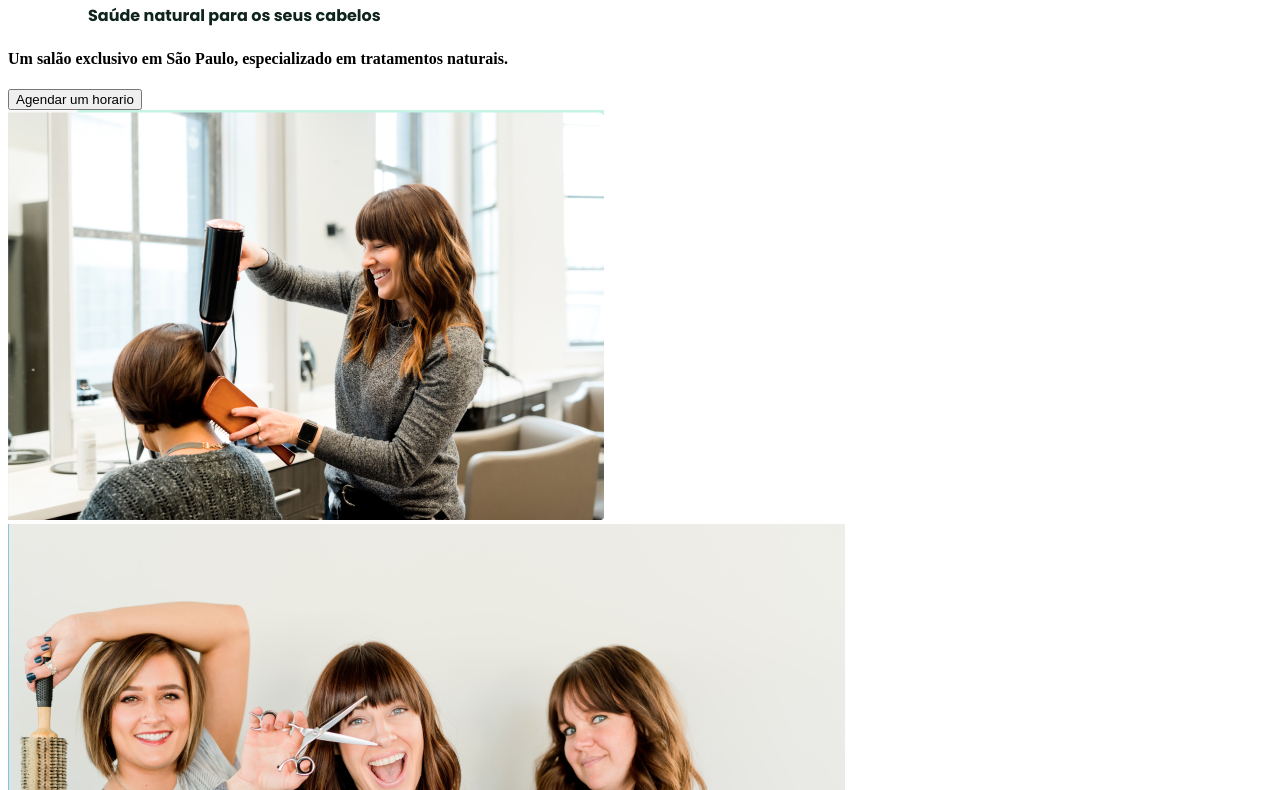
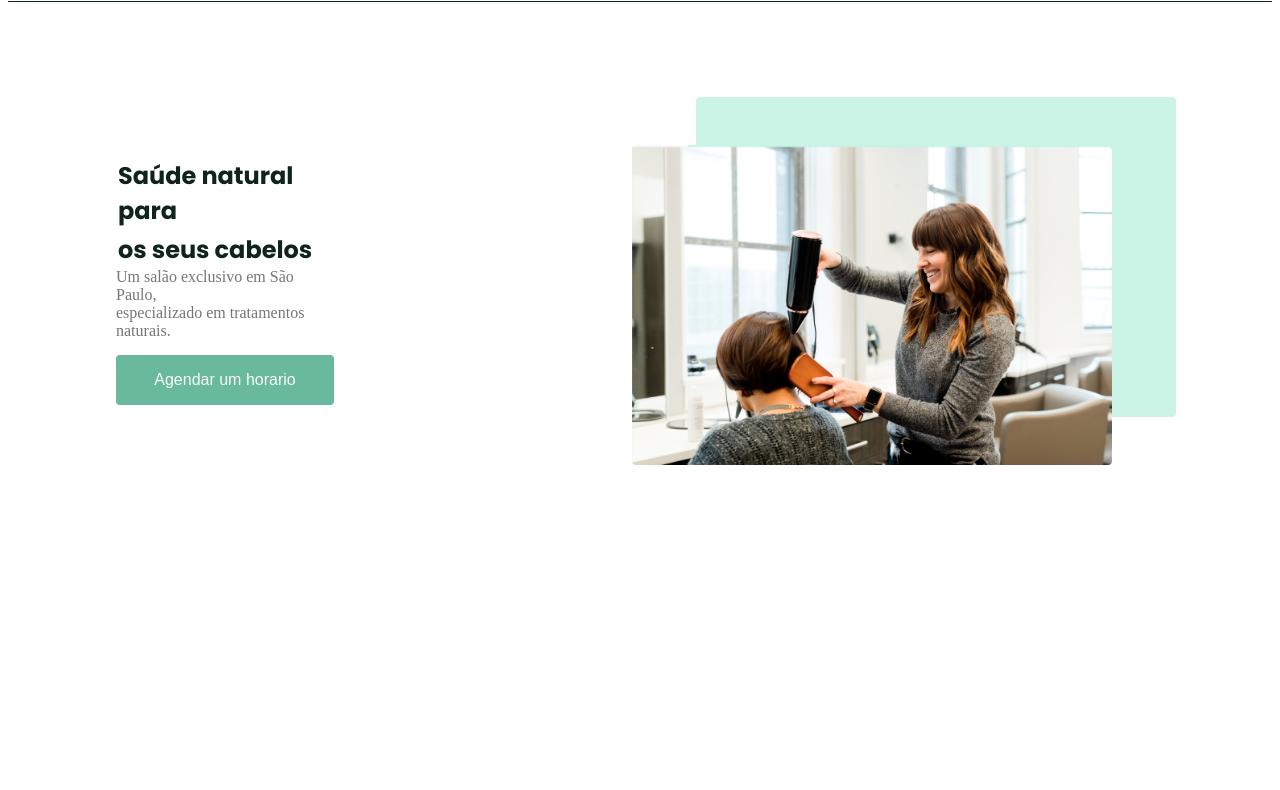
Before and after one commit to LarinhaPrates/3-ano_exercicio03, a website: page src/index.html in a window 1280 px wide. Shown: the part 73-863 px from the top of the page. After the commit the page ends 800 px from the top, so only its background shows below. Drawn offline with Linux system fonts and the light colour scheme.

Commit message:
modificações novas 26/03

```diff
--- a/src/index.html
+++ b/src/index.html
@@ -39,38 +39,26 @@
         </header>
         <div class="linha"></div>
         <main>
-            <div class="col">
-                <h2>Saúde natural para os seus cabelos</h2>
-                <h4>Um salão exclusivo em São Paulo, especializado em tratamentos naturais.</h4>
-                <button>Agendar um horario</button>
-            </div>
-            <div class="col">
-                <div class="fundoverde"></div>
-                <img src="./assets/img/image.png" alt="" srcset="">
-            </div>
-            <div class="col">
-                <div class="fundoverde"></div>
-                <img src="./assets/img/cabelereiras.png" alt="" srcset="">
-            </div>
-            <div class="col">
-                <h2>Sobre nós</h2>
-                <h4>Lorem ipsum dolor, sit amet consectetur adipisicing elit. Harum dolorem, nam quibusdam doloribus
-                    dolor adipisci sint labore. Similique hic, laboriosam, sed accusantium maxime labore sint optio, et
-                    ipsam illum nobis.</h4>
-            </div>
-            <div class="col">
-                <h2>Serviços</h2>
-                <h4>Com mais de 10 anos no mercado, o Beautysalon já conquistou clientes de inúmeros países com seus
-                    tratamentos exclusivos e totalmente naturais</h4>
-            </div>
-            <div class="col">
-                <h2>Terapis capilar</h2>
-            </div>
-            <div class="col">
-                <h2>Cortes</h2>
-            </div>
-            <div class="col">
-                <h2>Tratamentos</h2>
+            <div class="boxPrincipal">
+                <div class="boxtexto">
+                    <div class="boxTitulo">
+                        <h2>Saúde natural para</h2>
+                        <h2>os seus cabelos</h2>
+                        <div class="boxSubTitulo">
+                            <p>Um salão exclusivo em São Paulo,</p>
+                            <p>especializado em tratamentos naturais.</p>
+                        </div>
+                        <div class="boxButton">
+                            <button>Agendar um horario</button>
+                        </div>
+                    </div>
+                </div>
+                <div class="boximagem">
+                    <div class="boxImg">
+                        <img src="./assets/img/image.png" alt="" srcset="">
+                        <div class="fundo"></div>
+                    </div>
+                </div>
             </div>
         </main>
         <footer></footer>
--- a/src/styles/main.scss
+++ b/src/styles/main.scss
@@ -4,9 +4,14 @@ $coresDoTitulo: #0F241D;
 $corDoTexto: #767676;
 $fontePrincipal: Poppins, sans-serif;
 $fonteTitulo: DM Sans, sans-serif;
+$corDoTextoDoButton: #F9F9F9;
 
-
-
+.container{
+    width: 100%;
+    height: 100%;
+    display: flex;
+    flex-direction: column;
+}
 span{
     color: $corPrincipal;
 }
@@ -14,15 +19,19 @@ span{
 h2{
     color: $coresDoTitulo;
     font-family: $fontePrincipal;
-    font-size: 1em;
-    margin-left: 5em;
+    font-size: 1.5em;
+    margin-left: 1em;
+    flex-direction: row;
+    margin: 2px;
+}
 
-}
+
 header{
     display: flex;
     align-items: center;
     justify-content: space-between;
-    margin-bottom: -0.7em;
+    border-bottom: 10em;
+    border-bottom-color: $coresDoTitulo;
 }
 
 .row{
@@ -39,7 +48,85 @@ header{
 
 .linha{
     width: 100%;
-    height: 0.5px;
+    height: 0.1px;
     background-color: $coresDoTitulo;
-    margin-top: 0.3px;
 }
+
+.boxtexto{
+    display: flex;
+    width: 100%;
+    height: 35em;
+    justify-content: center;
+    align-items: center;
+}
+
+.boxTitulo{
+    width: 50%;
+    height: 50%;
+    display: flex;
+    justify-content: center;
+    align-items: flex-start;
+    flex-direction: column;
+}
+.boxSubTitulo{
+    width: 100%;
+    height: 25%;
+    display: flex;
+    justify-content: center;
+    align-items: flex-start;
+    flex-direction: column;
+}
+
+p{
+    margin: 0;
+    color: $corDoTexto;
+}
+
+.boxButton{
+    margin-top: 1em;
+    display: flex;
+    justify-items: center;
+    align-items: flex-start;
+
+}
+
+button{
+    width: 218px;
+    height: 50px;
+    background-color: $corPrincipal;
+    color: $corDoTextoDoButton;
+    border: none;
+    border-radius: 4px;
+    font-size: 1em;
+}
+.boxPrincipal{
+    display: flex;
+    align-items: center;
+    justify-content: center;
+}
+.boximagem{
+    display: flex;
+    justify-content: center;
+    align-items: center;
+    width: 100%;
+    height: 35em;
+    margin-right: 6em;
+    margin-left: 12em;
+
+}
+
+img{
+    display: flex;
+    width: 30em;
+    height: 20em;
+    border-radius: 4px;
+}
+
+.fundo{
+    background-color: $qudradoDeTras;
+    width: 30em;
+    height:20em ;
+    border-radius: 4px;
+    margin-top: -23em;
+    margin-left: 4em;
+}
```
Also changed, not shown: dist/styles/main.css, 1 other file.
